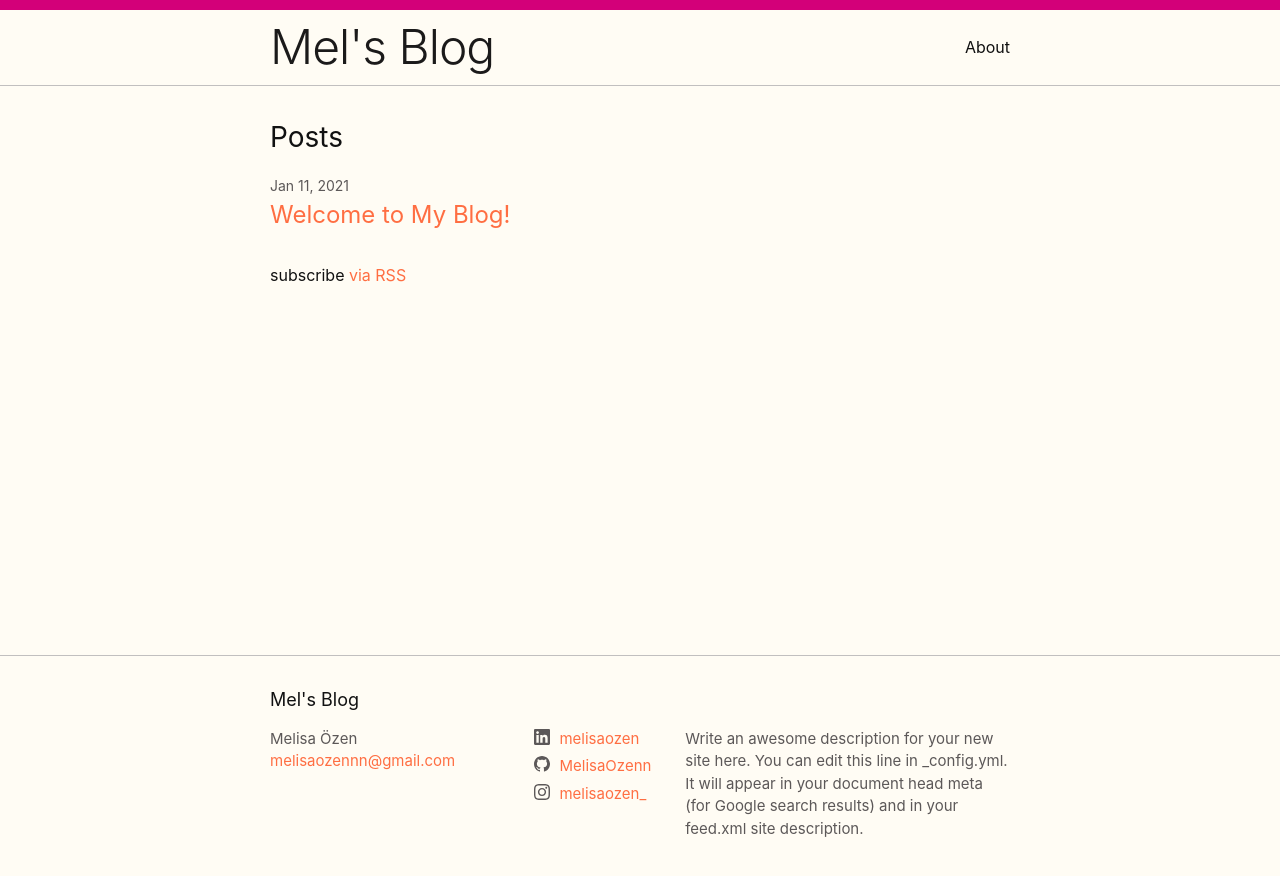
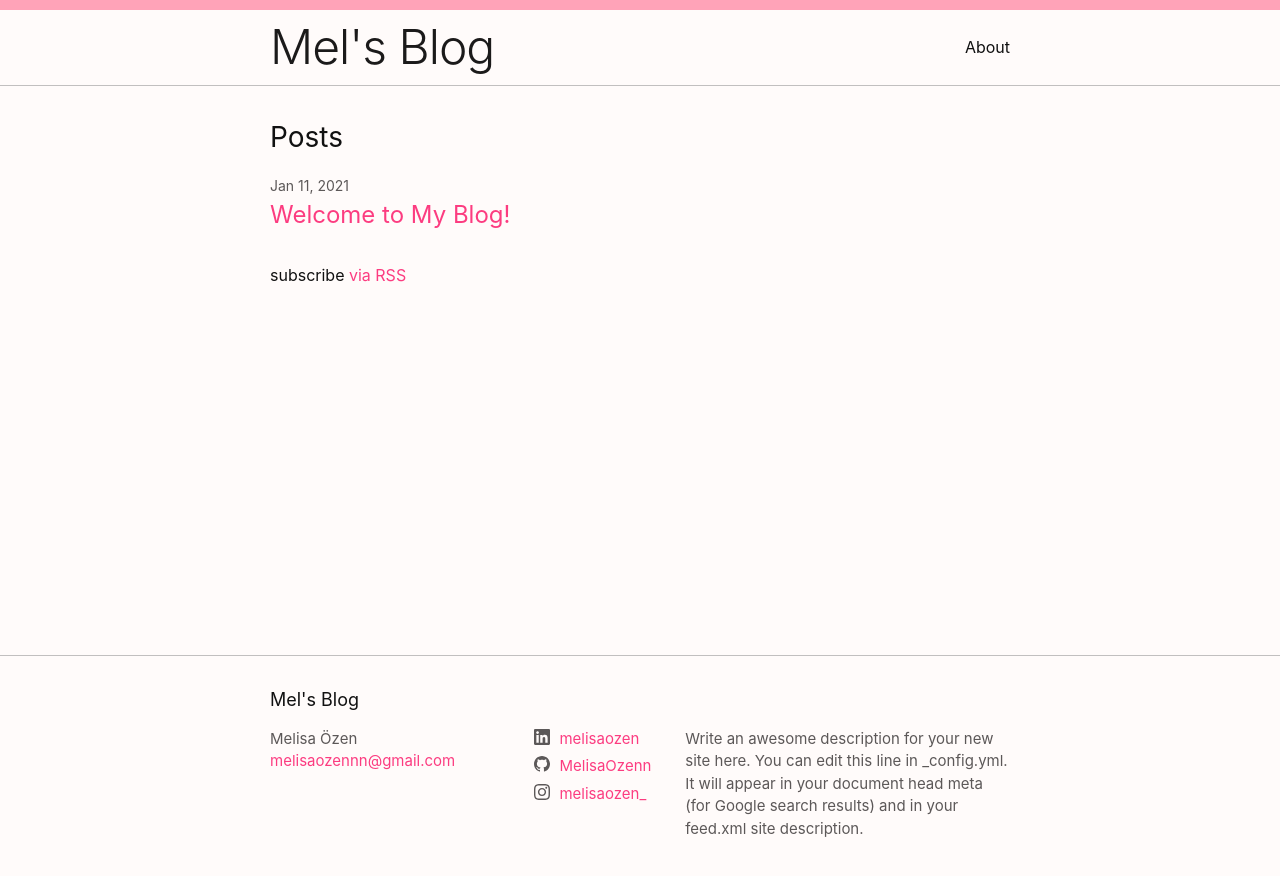
Before and after one commit to MelisaOzenn/mel-blog, a Jekyll site: the page built from index.markdown, in a window 1280 px wide. Shown: the top 876 px of the page. Built offline with Jekyll 4.4.1, drawn with Linux system fonts in a browser that asks for light colours.

Commit message:
colors changed

```diff
--- a/_includes/footer.html
+++ b/_includes/footer.html
@@ -18,7 +18,10 @@
             {%- if site.email -%}
             <li><a class="u-email" href="mailto:{{ site.email }}">{{ site.email }}</a></li>
             {%- endif -%}
+
         </ul>
+
+
       </div>
 
       <div class="footer-col footer-col-2">
--- a/_sass/minima.scss
+++ b/_sass/minima.scss
@@ -12,7 +12,7 @@ $spacing-unit:     30px !default;
 
 $text-color:       #111 !default;
 $background-color: #fdfdfd !default;
-$brand-color:      #ff6e42 !default;
+$brand-color:      #FC3C80 !default;
 
 $grey-color:       #5c5858 !default;
 $grey-color-light: lighten($grey-color, 40%) !default;
--- a/_sass/minima/_base.scss
+++ b/_sass/minima/_base.scss
@@ -16,7 +16,7 @@ dl, dd, ol, ul, figure {
 body {
   font: $base-font-weight #{$base-font-size}/#{$base-line-height} $base-font-family;
   color: $text-color;
-  background-color: #FFFCF4;
+  background-color: #fffbfa;
   -webkit-text-size-adjust: 100%;
   -webkit-font-feature-settings: "kern" 1;
      -moz-font-feature-settings: "kern" 1;
@@ -112,7 +112,7 @@ a {
 
   &:hover {
     transition: 1s;
-    color: #D30079;
+    color: #821D30;
     text-decoration: underline;
   }
 
--- a/_sass/minima/_layout.scss
+++ b/_sass/minima/_layout.scss
@@ -2,7 +2,7 @@
  * Site header
  */
 .site-header {
-  border-top: 10px solid #D30079;
+  border-top: 10px solid #FFA3B8;
   border-bottom: 1px solid $grey-color-light;
   min-height: $spacing-unit * 2.5;
 
@@ -18,6 +18,7 @@
   margin-bottom: 0;
   margin-top: 10px;
   float: left;
+  text-decoration: none;
 
   &,
   &:visited {
```
Also changed, not shown: README.md, assets/images/2z.jpg (added).
